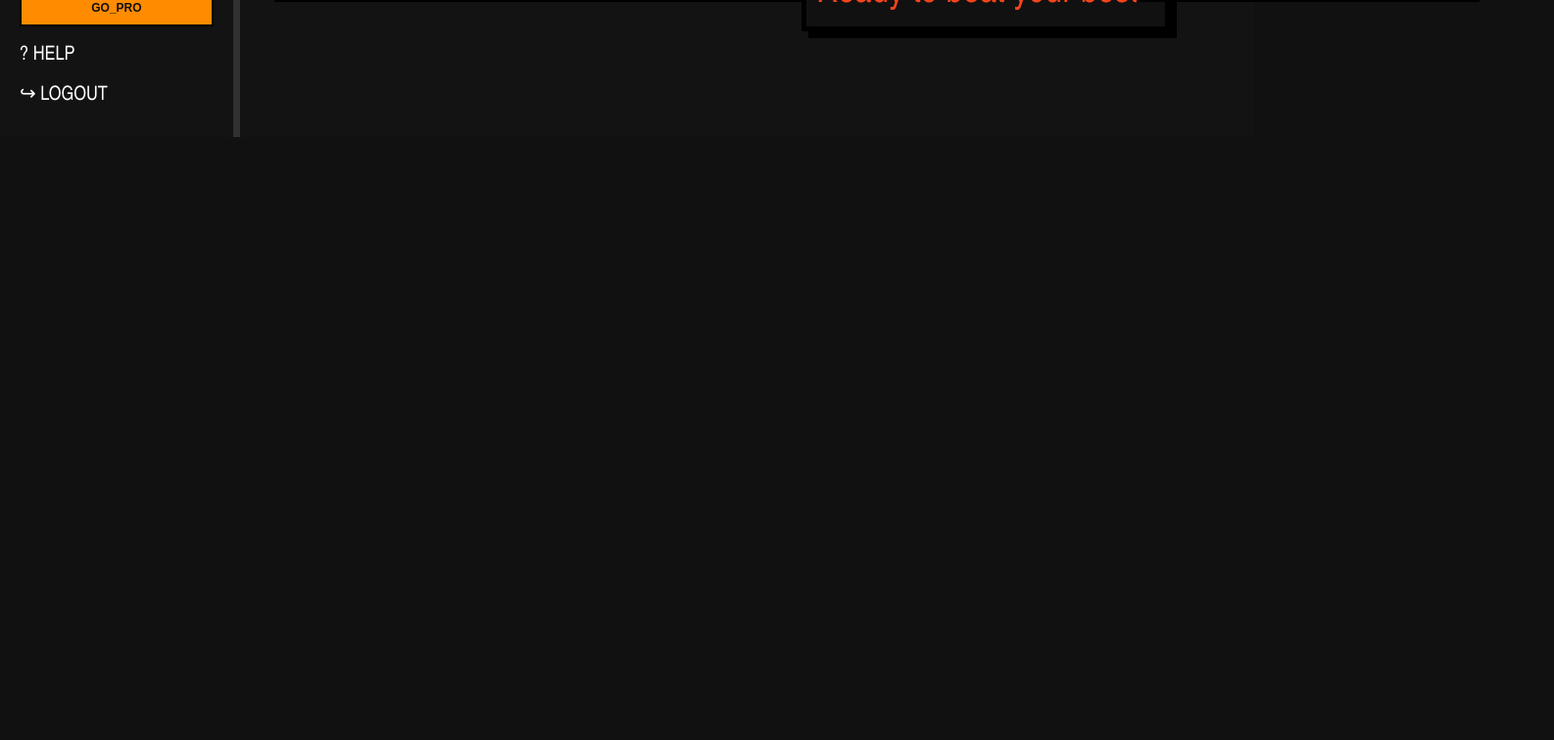
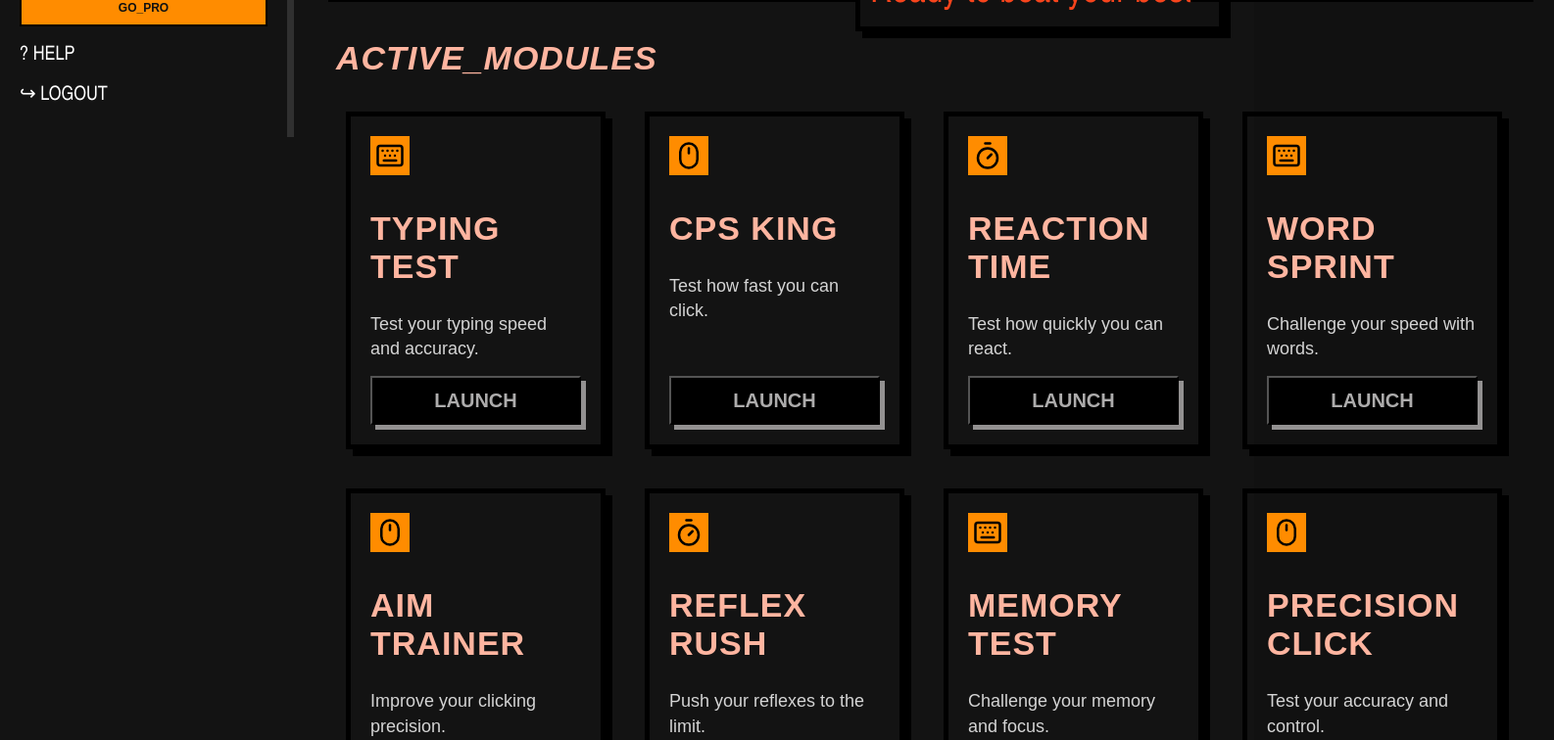
Before and after one commit to mathely27/project-x, a React (Vite) app: page / in a window 1280 px wide. Shown: the part 660-1416 px from the top of the page at 98% size, 1586 px wide, since content can reach past the window. Before the commit the page ends 800 px from the top, so only its background shows below. Built offline with nearby package versions, Linux system fonts and the light colour scheme.

Commit message:
added your stats component

```diff
--- /dev/null
+++ b/src/Components/ActiveModules.jsx
@@ -0,0 +1,71 @@
+import { Keyboard, Mouse, Timer } from "lucide-react";
+function ActiveModules(){
+    return(
+        <>
+            <div className="active-modules">
+                <h2>ACTIVE_MODULES</h2>
+
+               <div className="module-list">
+
+    <div className="module-card">
+        <Keyboard />
+        <h3>TYPING TEST</h3>
+        <p>Test your typing speed and accuracy.</p>
+        <button>LAUNCH</button>
+    </div>
+
+    <div className="module-card">
+        <Mouse />
+        <h3>CPS KING</h3>
+        <p>Test how fast you can click.</p>
+        <button>LAUNCH</button>
+    </div>
+
+    <div className="module-card">
+        <Timer />
+        <h3>REACTION TIME</h3>
+        <p>Test how quickly you can react.</p>
+        <button>LAUNCH</button>
+    </div>
+
+    <div className="module-card">
+        <Keyboard />
+        <h3>WORD SPRINT</h3>
+        <p>Challenge your speed with words.</p>
+        <button>LAUNCH</button>
+    </div>
+
+    <div className="module-card">
+        <Mouse />
+        <h3>AIM TRAINER</h3>
+        <p>Improve your clicking precision.</p>
+        <button>LAUNCH</button>
+    </div>
+
+    <div className="module-card">
+        <Timer />
+        <h3>REFLEX RUSH</h3>
+        <p>Push your reflexes to the limit.</p>
+        <button>LAUNCH</button>
+    </div>
+
+    <div className="module-card">
+        <Keyboard />
+        <h3>MEMORY TEST</h3>
+        <p>Challenge your memory and focus.</p>
+        <button>LAUNCH</button>
+    </div>
+
+    <div className="module-card">
+        <Mouse />
+        <h3>PRECISION CLICK</h3>
+        <p>Test your accuracy and control.</p>
+        <button>LAUNCH</button>
+    </div>
+
+</div>
+</div>
+        </>
+    )
+}
+export default ActiveModules
--- a/src/Pages/Dashboard.jsx
+++ b/src/Pages/Dashboard.jsx
@@ -1,5 +1,6 @@
 import WelcomeCard from "../Components/WelcomeCard";
 import StatsCard from "../Components/StatsCard";
+import ActiveModules from "../Components/ActiveModules";
 import {
   LayoutDashboard,
   Keyboard,
@@ -73,7 +74,7 @@ function Dashboard(){
                     <WelcomeCard />
                     <StatsCard/>
                 </div>
-
+                <ActiveModules/>
                 {/* <div className="stats-card">
                     <div calssName="stats-title">
                         <BarChart3/>
--- a/src/index.css
+++ b/src/index.css
@@ -16,7 +16,22 @@ body{
   min-height:100vh;
   background: #131313;
 }
+/* .dashboard-content {
+    display: grid;
+    grid-template-columns: 3fr 1fr;
+    gap: 25px;
+}
+.left-column {
+    display: flex;
+    flex-direction: column;
+    gap: 30px;
+}
 
+.right-column {
+    display: flex;
+    flex-direction: column;
+    gap: 30px;
+} */
 .sidebar{
   width:300px;
   height:100vh;
@@ -25,6 +40,9 @@ body{
   padding: 30px 20px;
   display: flex;
 flex-direction: column;
+position:fixed;
+    left: 0;
+    top: 0;
 
 }
 .sidebar h1 {
@@ -74,6 +92,9 @@ transition: background-color 0.25s ease, color 0.25s ease;
 .main-content {
   flex: 1;
   padding: 40px 28px;
+
+  margin-left: 300px;      /*yeh jo margin diya hai it is the width of the sidebar,kyuki sidebar ko maine normla flow se out kar diya(becoz i have used there postion:fixed toh side normal properties se bahar aa gya and maine ab main-content ko bol diya ki margin de 300pxs ka.    */
+
 }
 
 .main-content h1 {
@@ -356,3 +377,89 @@ margin-top: 20px;
   font-style: italic;
 
 }
+
+.active-modules {
+    margin-top: 30px;
+    padding: 15px;
+    /* border: 5px solid black;
+    box-shadow: 7px 7px 0 black; */
+    color: #ffb5a0;
+}
+
+.active-modules h2 {
+    margin: 0 0 25px 0;
+    font-size: 34px;
+    font-weight: 900;
+      letter-spacing:1px;
+  font-family: Arial, sans-serif;
+  font-style: italic;
+}
+
+.module-list{
+  display:grid;
+  grid-template-columns:repeat(4,1fr);
+    /* border: 5px solid black;
+    box-shadow: 7px 7px 0 black;  */
+    gap:20px;
+
+
+}
+
+.module-card {
+    border: 5px solid black;
+    box-shadow: 7px 7px 0 black;
+    padding:20px;
+    margin:10px;
+        min-height: 320px;
+
+    display: flex;
+    flex-direction: column;
+    gap:15px;
+
+}
+
+.module-card svg {
+    width: 40px;
+    height: 40px;
+    padding:5px;
+    background-color:#ff8c00;
+    color: #000000;
+    margin-bottom:20px;
+}
+
+.module-card h3{
+  font-family: Arial, Helvetica, sans-serif;
+      font-size: 34px;
+    font-weight: 700;
+      letter-spacing:1px;
+      margin: 0 0 12px 0;
+
+}
+
+.module-card p {
+    margin: 0;
+    font-size: 18px;
+    line-height: 1.4;
+    font-family: Arial, sans-serif;
+    color:#d4d4d4;
+}
+
+
+.module-card button {
+    margin-top: auto;
+    width: 100%;
+    height: 50px;
+
+    background-color:#ffb5a0;
+    /* color: #111111; */
+    /* border: 4px solid black;
+    box-shadow: 5px 5px 0 black; */
+
+    font-size: 20px;
+    font-weight: 900;
+    cursor: pointer;
+
+    background-color: #000000;
+    color: #adacac;
+    box-shadow: 5px 5px 0 rgb(147, 145, 145);
+}
```
